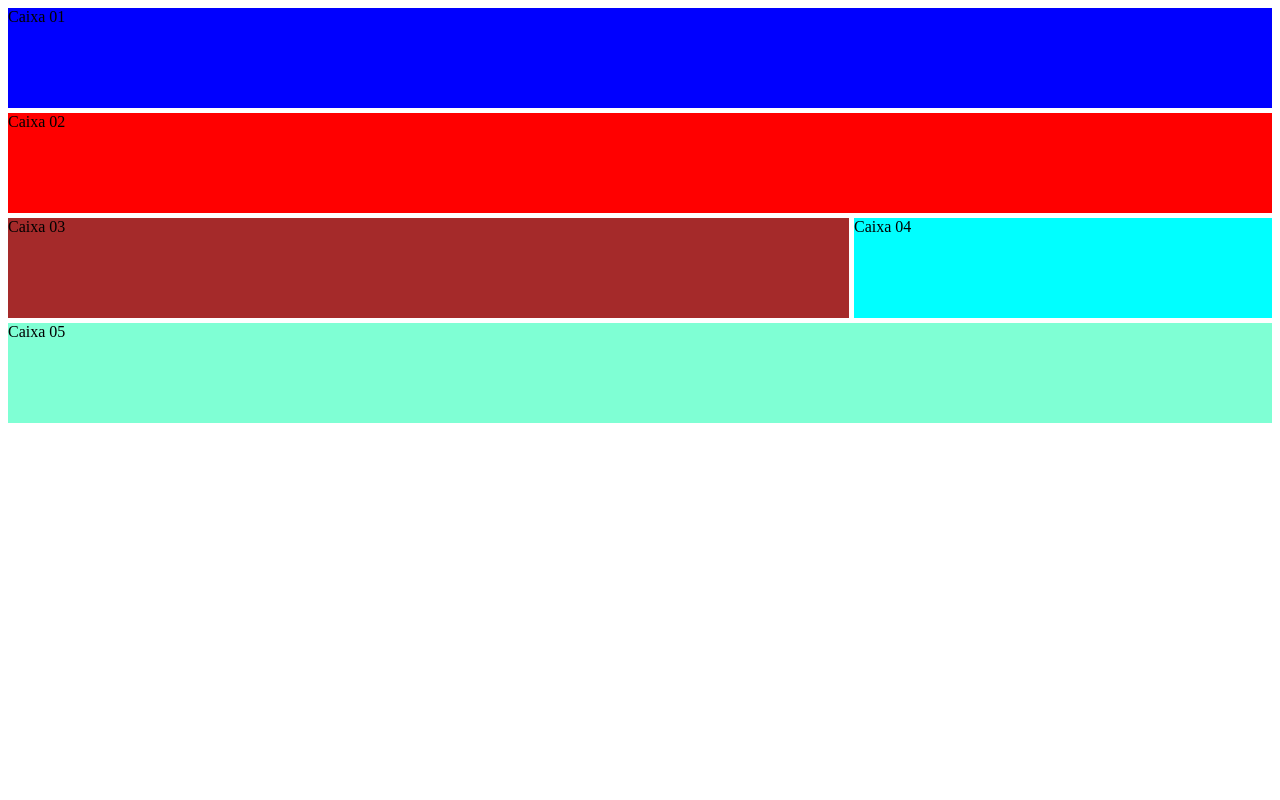
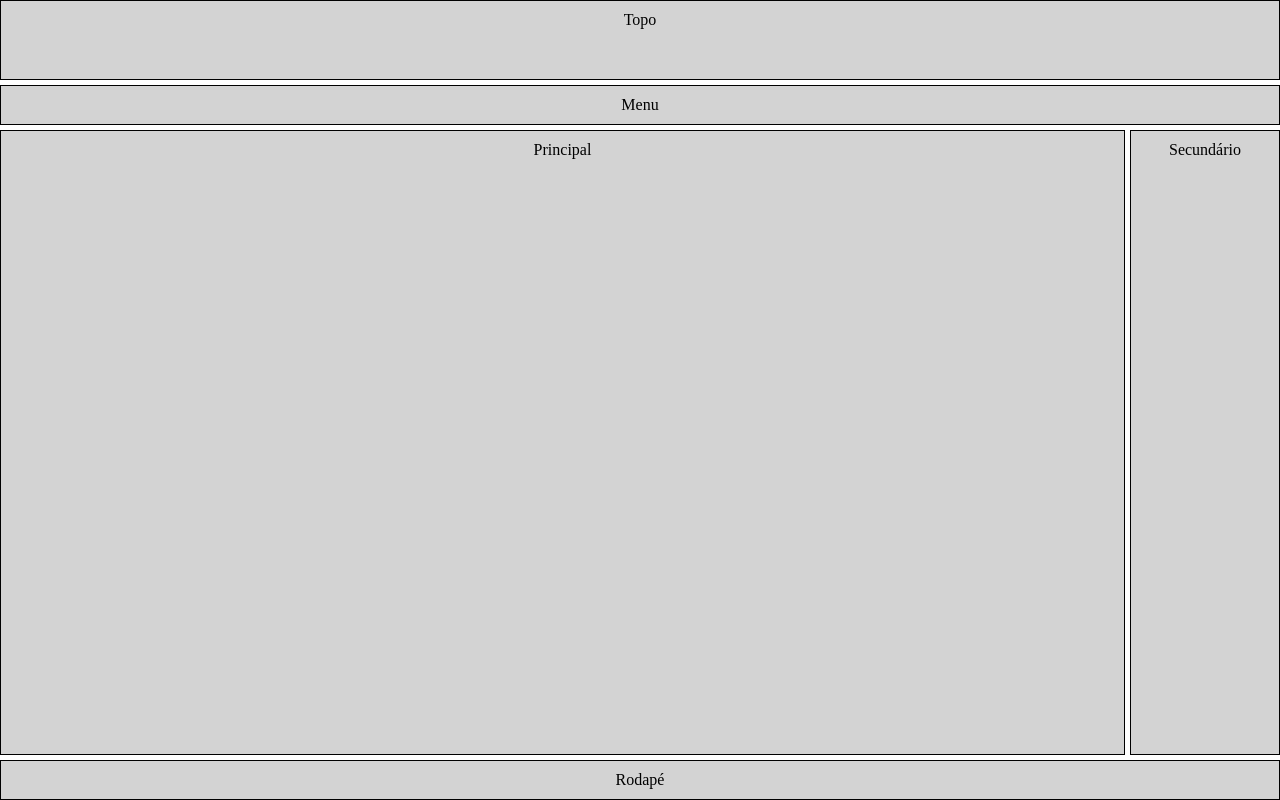
Before and after one commit to marvaozinha/html-css, a plain HTML site: page desafio/d015/index.html in a window 1280 px wide. Drawn offline with Linux system fonts and the light colour scheme.

Commit message:
Grid Layout e Flex box

```diff
--- a/desafio/d015/index.html
+++ b/desafio/d015/index.html
@@ -3,14 +3,13 @@
 <head>
     <meta charset="UTF-8">
     <meta name="viewport" content="width=device-width, initial-scale=1.0">
-    <title>Desafio de grid</title>
+    <title>Desafio de grid Layout</title>
     <link rel="stylesheet" href="style.css">
     <style>
         div.container {
             border: 3px;
             display: grid;
             justify-content: end;
-
 
         }
 
@@ -23,12 +22,21 @@
 </head>
 <body>
     <div class="container">
-        <div class="caixa1">Caixa 01</div>
-        <div class="caixa2">Caixa 02</div>
-        <div class="caixa3">Caixa 03</div>
-        <div class="caixa4">Caixa 04</div>
-        <div class="caixa5">Caixa 05</div>
-
+        <header class="caixa" id="topo">
+            Topo
+        </header>
+        <nav class="caixa" id="menu">
+            Menu
+        </nav>
+        <main class="caixa" id="Principal">
+            Principal
+        </main>
+        <aside class="caixa" id="secundario">
+            Secundário
+        </aside>
+        <footer class="caixa" id="rodape">
+            Rodapé
+        </footer>
     </div>
 </body>
 </html>
--- a/desafio/d015/style.css
+++ b/desafio/d015/style.css
@@ -1,45 +1,40 @@
-.container {
-    display: grid;
-     grid-template-rows: repeat(4,100px);
-    grid-template-columns: repeat(3,1fr);
-    gap:5px;
-
-.caixa1 {
-    background-color: blue;
-    grid-row-start: 1;
-    grid-row-end: 2;
-    grid-column-start: 1;
-    grid-column-end: 4;
+* {
+    box-sizing: border-box;
+    margin: 0px;
+    padding: 0px;
 }
 
-.caixa2 {
-    background-color: red;
-    grid-row-start: 2;
-    grid-row-end: 3;
-    grid-column-start: 1;
-    grid-column-end: 4;
+.container {
+    width: 100vw;
+    height: 100vh;
+    display: grid;
+    grid-template-rows: 80px 40px 1fr 40px;
+    grid-template-columns: 1fr 150px;
+    gap: 5px;
 }
 
-.caixa3 {
-    background-color: brown;
-    grid-row-start: 3;
-    grid-row-end: 4;
-    grid-column-start: 1;
-    grid-column-end: 3;
+.caixa {
+    background-color: lightgray;
+    border: 1px solid black;
+    padding: 10px;
+    text-align: center;
 }
 
-.caixa4 {
-    background-color: aqua;
-    grid-row-start: 3;
-    grid-row-end: 4;
-    grid-column-start: 3;
-    grid-column-end: 4;
+#topo {
+    grid-area: 1 / 1 / 2 / -1;
+
+}
+#menu {
+    grid-area: 2 / 1 / 3 / -1;
+}
+#principal {
+    grid-area: 3 / 1 / -2 / 2;
 }
 
-.caixa5 {
-    background-color: aquamarine;
-    grid-row-start: 4;
-    grid-row-end: 5;
-    grid-column-start: 1;
-    grid-column-end: 4;
+#secundario {
+    grid-area: 3 / -2 / -2 / -1;
 }
+
+#rodape {
+    grid-area: -2 / 1 / -1 / -1;
+}
```
